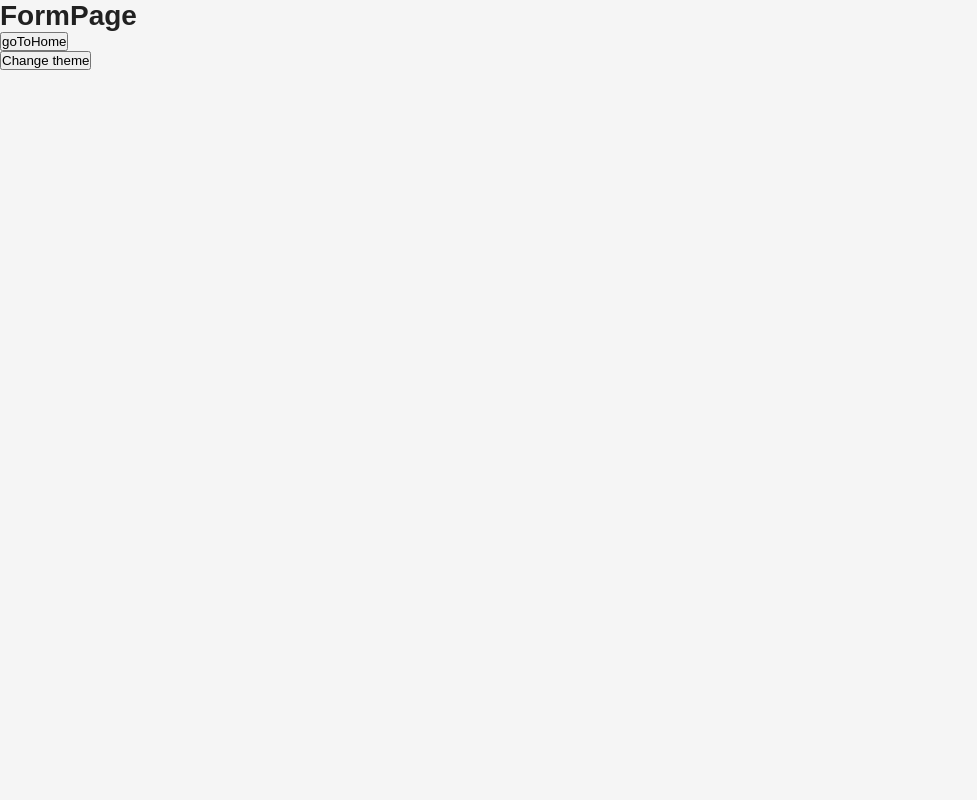
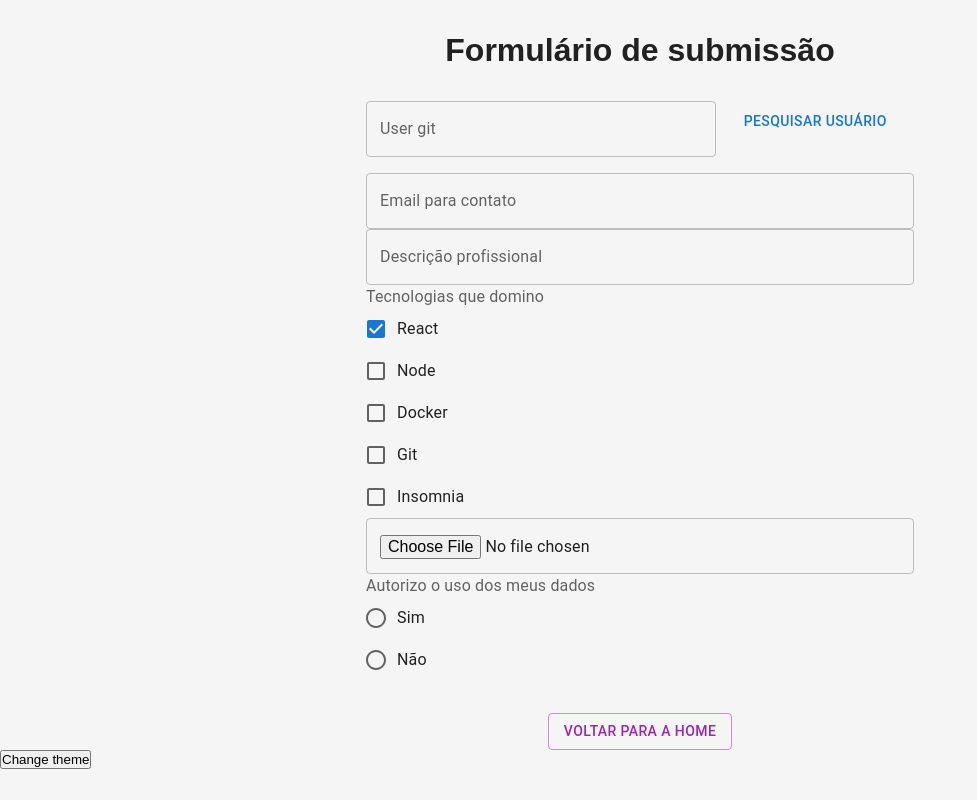
Before and after one commit to ottonSam/selection-process, a React (Create React App) app: page / in a window 1280 px wide. Shown: the whole page, without its empty margins (0-977 px from the left). Built offline with nearby package versions, Linux system fonts and the light colour scheme.

Commit message:
form dev

```diff
--- /dev/null
+++ b/src/components/GitData/index.tsx
@@ -0,0 +1,96 @@
+import {
+  Button,
+  Checkbox,
+  FormControl,
+  FormControlLabel,
+  FormGroup,
+  FormLabel,
+  Radio,
+  RadioGroup,
+  TextField,
+} from "@mui/material";
+import React, { useState } from "react";
+
+import GitUser from "../GitUser";
+import TextFieldComponent from "../TextField";
+
+import { Container, InputGroup } from "./styles";
+
+const GitData = () => {
+  const [userRepos, setUserRepos] = useState<any>([]);
+  const [userData, setUserData] = useState<any>();
+  const SearchUser = async (user: string) => {
+    const userRequest = await fetch(
+      `https://api.github.com/users/${user}`
+    ).then(
+      async (successResponse) => {
+        if (successResponse.status !== 200) {
+          return null;
+        } else {
+          const userData = await successResponse.json();
+          const userReposRequest = await fetch(userData.repos_url).then(
+            async (reposResponse) => {
+              if (reposResponse.status !== 200) {
+                return null;
+              } else {
+                const data = await reposResponse.json();
+                const response = data.map((item: any) => {
+                  const object = {
+                    label: item.name,
+                    value: item.html_url,
+                  };
+                  return object;
+                });
+                return response;
+              }
+            }
+          );
+          setUserRepos(userReposRequest);
+          return userData;
+        }
+      },
+      (failResponse) => {
+        return null;
+      }
+    );
+    setUserData(userRequest);
+  };
+
+  return (
+    <Container>
+      <InputGroup>
+        <TextFieldComponent label="User git" name="username" />
+        <Button sx={{ width: "300px" }} onClick={(e) => SearchUser("ottonsam")}>
+          Pesquisar usuário
+        </Button>
+      </InputGroup>
+      {!!userData && (
+        <GitUser
+          name={userData.name}
+          repos={userRepos}
+          avatar_url={userData.avatar_url}
+        />
+      )}
+      <TextFieldComponent label="Email para contato" name="email" />
+      <TextField multiline label="Descrição profissional" />
+      <FormGroup>
+        <FormLabel>Tecnologias que domino</FormLabel>
+        <FormControlLabel control={<Checkbox defaultChecked />} label="React" />
+        <FormControlLabel control={<Checkbox />} label="Node" />
+        <FormControlLabel control={<Checkbox />} label="Docker" />
+        <FormControlLabel control={<Checkbox />} label="Git" />
+        <FormControlLabel control={<Checkbox />} label="Insomnia" />
+      </FormGroup>
+      <TextField type="file" />
+      <FormControl>
+        <FormLabel>Autorizo o uso dos meus dados</FormLabel>
+        <RadioGroup>
+          <FormControlLabel value="female" control={<Radio />} label="Sim" />
+          <FormControlLabel value="male" control={<Radio />} label="Não" />
+        </RadioGroup>
+      </FormControl>
+    </Container>
+  );
+};
+
+export default GitData;
--- /dev/null
+++ b/src/components/GitData/styles.tsx
@@ -0,0 +1,13 @@
+import styled from "styled-components";
+
+export const Container = styled.div`
+  display: flex;
+  max-width: 100%;
+  flex-direction: column;
+`;
+
+export const InputGroup = styled.div`
+  display: flex;
+  flex-direction: row;
+  justify-content: space-between;
+`;
--- /dev/null
+++ b/src/components/GitUser/index.tsx
@@ -0,0 +1,44 @@
+import {
+  Autocomplete,
+  Avatar,
+  Card,
+  CardContent,
+  TextField,
+  Typography,
+} from "@mui/material";
+
+// import { Container } from './styles';
+
+interface repo {
+  label: string;
+  value: string;
+}
+
+interface IProps {
+  name: string;
+  repos: repo[];
+  avatar_url: string;
+}
+
+const GitUser = ({ name, repos, avatar_url }: IProps) => {
+  return (
+    <Card sx={{ marginBottom: 2 }}>
+      <CardContent>
+        <Avatar alt="Git photo" src={avatar_url} />
+        <Typography gutterBottom variant="h5" component="div">
+          {name}
+        </Typography>
+        <Autocomplete
+          disablePortal
+          id="combo-box-demo"
+          options={repos}
+          renderInput={(params) => (
+            <TextField {...params} label="Repositórios" />
+          )}
+        />
+      </CardContent>
+    </Card>
+  );
+};
+
+export default GitUser;
--- /dev/null
+++ b/src/components/TextField/index.tsx
@@ -0,0 +1,12 @@
+import { TextFieldInput } from "./styles";
+
+interface IProps {
+  name: string;
+  label: string;
+}
+
+const TextFieldComponent = ({ label, name }: IProps) => {
+  return <TextFieldInput label={label} />;
+};
+
+export default TextFieldComponent;
--- /dev/null
+++ b/src/components/TextField/styles.tsx
@@ -0,0 +1,6 @@
+import { styled as MuiStyled, TextField } from "@mui/material";
+
+export const TextFieldInput = MuiStyled(TextField)`
+    width: 100%;
+    margin-top: 1rem
+`;
--- a/src/pages/FormPage.tsx
+++ /dev/null
@@ -1,13 +0,0 @@
-interface IFormPageProps {
-  goToHome: () => void;
-}
-
-const FormPage = ({ goToHome }: IFormPageProps) => {
-  return (
-    <div>
-      <h1>FormPage</h1>
-      <button onClick={goToHome}>goToHome</button>
-    </div>
-  );
-};
-export { FormPage };
--- /dev/null
+++ b/src/pages/FormPage/index.tsx
@@ -0,0 +1,19 @@
+import GitData from "../../components/GitData";
+import { FormContainer, FormLabel, SubmitButton } from "./styles";
+interface IProps {
+  goToHome: () => void;
+}
+
+const FormPage = ({ goToHome }: IProps) => {
+  return (
+    <FormContainer>
+      <FormLabel>Formulário de submissão</FormLabel>
+      <GitData />
+      <SubmitButton onClick={goToHome} variant="outlined" color="secondary">
+        Voltar para a home
+      </SubmitButton>
+    </FormContainer>
+  );
+};
+
+export { FormPage };
--- /dev/null
+++ b/src/pages/FormPage/styles.tsx
@@ -0,0 +1,20 @@
+import styled from "styled-components";
+import { Button, styled as MuiStyled } from "@mui/material";
+
+export const FormContainer = styled.div`
+  margin: auto;
+  margin-top: 2rem;
+  max-width: 720px;
+  display: flex;
+  flex-direction: column;
+  align-items: center;
+`;
+
+export const FormLabel = styled.h2`
+  font-size: 2rem;
+  margin-bottom: 1rem;
+`;
+
+export const SubmitButton = MuiStyled(Button)`
+  margin-top: 2rem
+`;
--- a/src/pages/LandingPage.tsx
+++ b/src/pages/LandingPage.tsx
@@ -1,8 +1,8 @@
-interface ILandingPageProps {
+interface IProps {
   goToForm: () => void;
 }
 
-const LandingPage = ({ goToForm }: ILandingPageProps) => {
+const LandingPage = ({ goToForm }: IProps) => {
   return (
     <div>
       <h1>LandingPage</h1>
```
